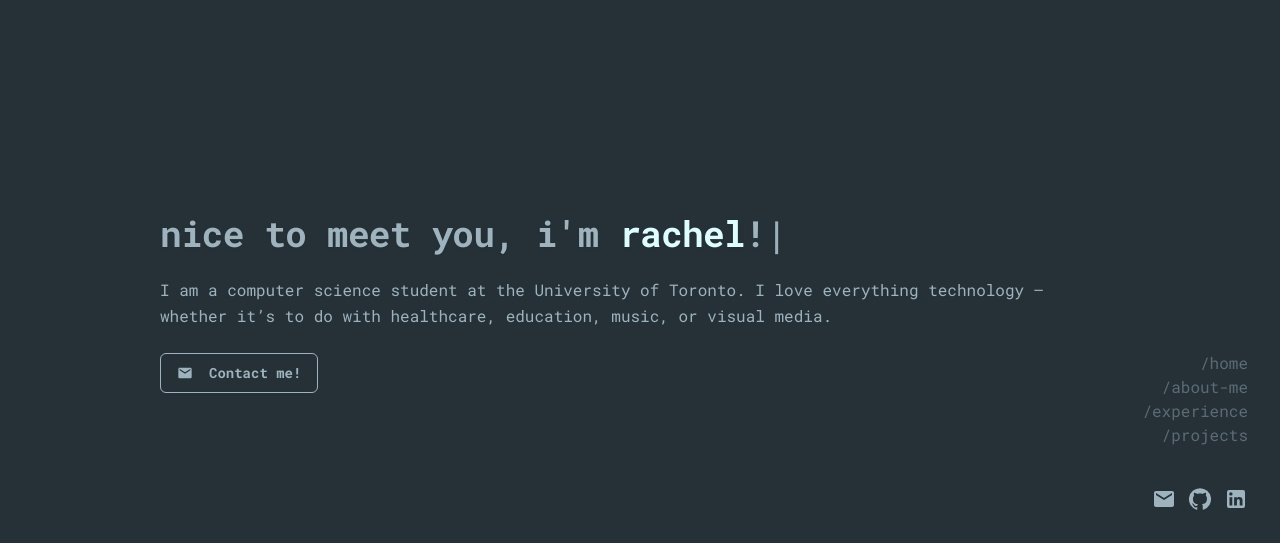
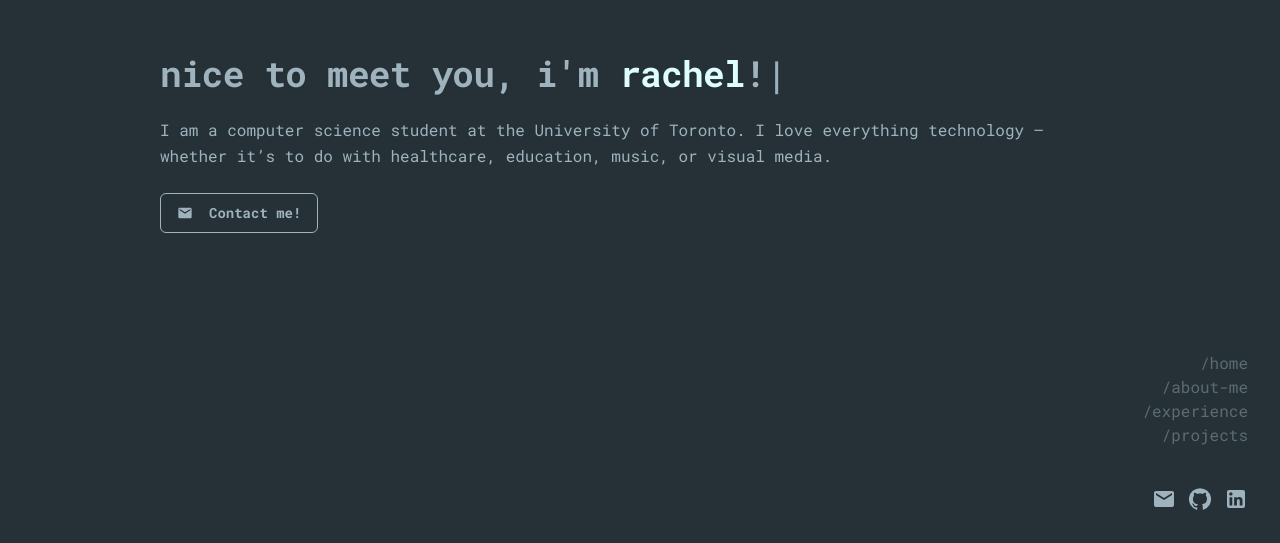
Before and after one commit to rachelkd/portfolio, a React (Vite) app: page / in a window 1280 px wide. Shown: the part 257-800 px from the top of the page. Built offline with nearby package versions, Linux system fonts and the light colour scheme.

Commit message:
Fixed footer padding

```diff
--- a/src/App.tsx
+++ b/src/App.tsx
@@ -14,7 +14,7 @@ import Projects from './components/pages/Projects';
 function App() {
     return (
         <>
-            <div className='w-full p-8 md:p-40'>
+            <div className='w-full px-8 md:px-40'>
                 <Intro />
                 <AboutMe />
                 <Experience />
```
